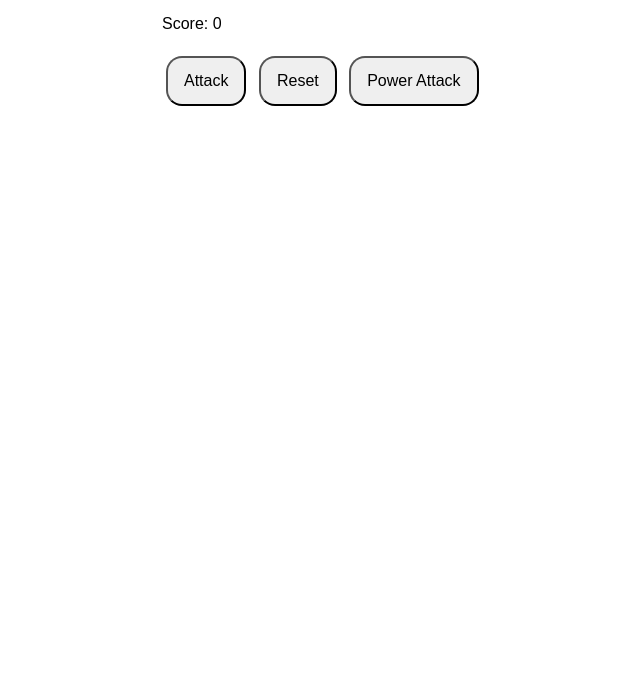
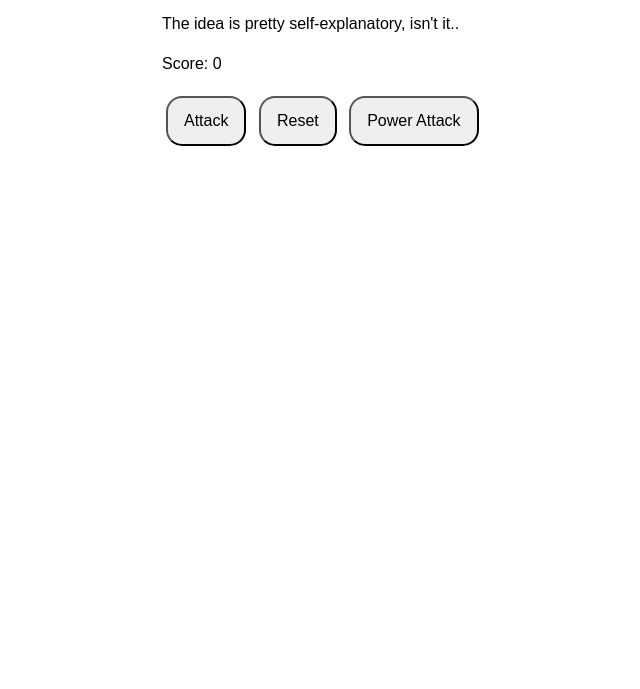
Before and after one commit to LVT53/week-01-click-attack, a plain HTML site: page index.html in a window 1280 px wide. Shown: the part 111-800 px from the top of the page, without its empty margins (60-700 px from the left). Drawn offline with Linux system fonts and the light colour scheme.

Commit message:
Add paragraph under main title

```diff
--- a/index.html
+++ b/index.html
@@ -9,6 +9,7 @@
 </head>
 <body>
     <h1 id="title">Click Attack</h1>
+    <p>The idea is pretty self-explanatory, isn't it..</p>
     <p>Score: <span id="score">0</span></p>
 
     <button id="attackButton">Attack</button>
```
